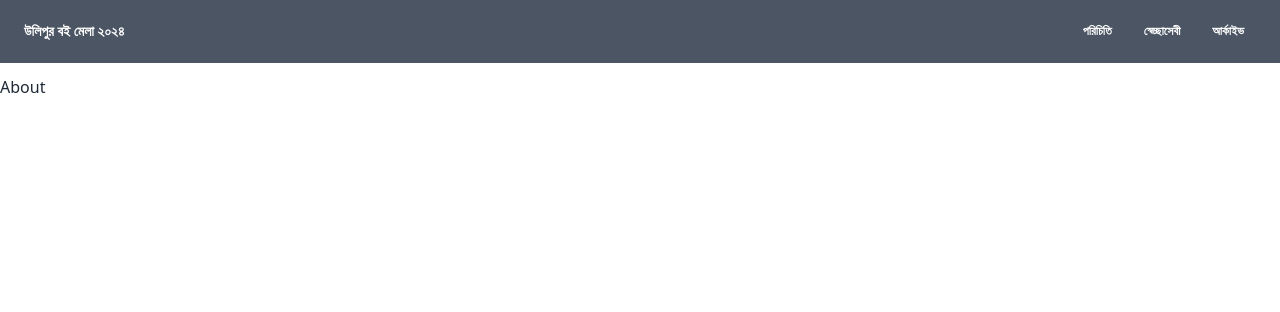
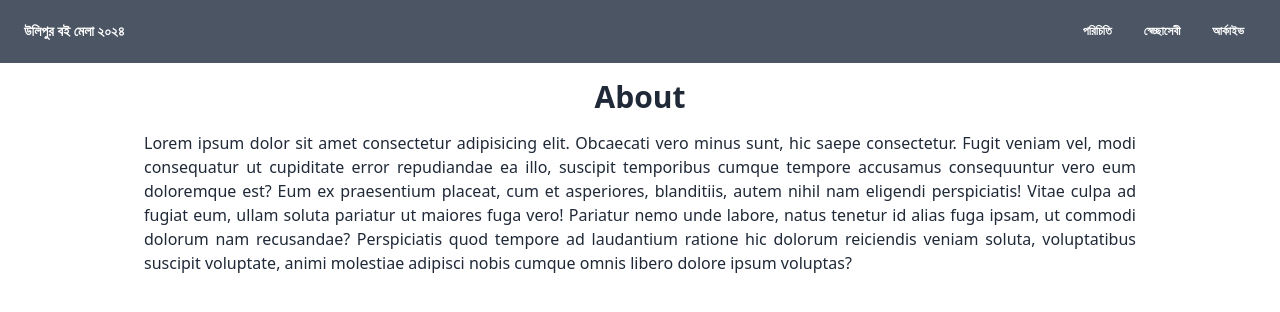
Before and after one commit to ataher-ali/Ulipur_Book_Fair2024, a React (Vite) app: page /about in a window 1280 px wide. Shown: the top 312 px of the page. Built offline with nearby package versions, Linux system fonts and the light colour scheme.

Commit message:
tasmia data

```diff
--- a/src/Pages/About/About.jsx
+++ b/src/Pages/About/About.jsx
@@ -2,7 +2,16 @@
 const About = () => {
     return (
         <div>
-            About
+            <div className="mx-2 md:mx-10 lg:mx-36">
+                <h2 className="text-center text-3xl font-bold my-4"> About </h2>
+
+                <div className="my-2">
+                    <p className="text-justify">
+                        Lorem ipsum dolor sit amet consectetur adipisicing elit. Obcaecati vero minus sunt, hic saepe consectetur. Fugit veniam vel, modi consequatur ut cupiditate error repudiandae ea illo, suscipit temporibus cumque tempore accusamus consequuntur vero eum doloremque est? Eum ex praesentium placeat, cum et asperiores, blanditiis, autem nihil nam eligendi perspiciatis! Vitae culpa ad fugiat eum, ullam soluta pariatur ut maiores fuga vero! Pariatur nemo unde labore, natus tenetur id alias fuga ipsam, ut commodi dolorum nam recusandae? Perspiciatis quod tempore ad laudantium ratione hic dolorum reiciendis veniam soluta, voluptatibus suscipit voluptate, animi molestiae adipisci nobis cumque omnis libero dolore ipsum voluptas?
+                    </p>
+
+                </div>
+            </div>
         </div>
     );
 };
```
